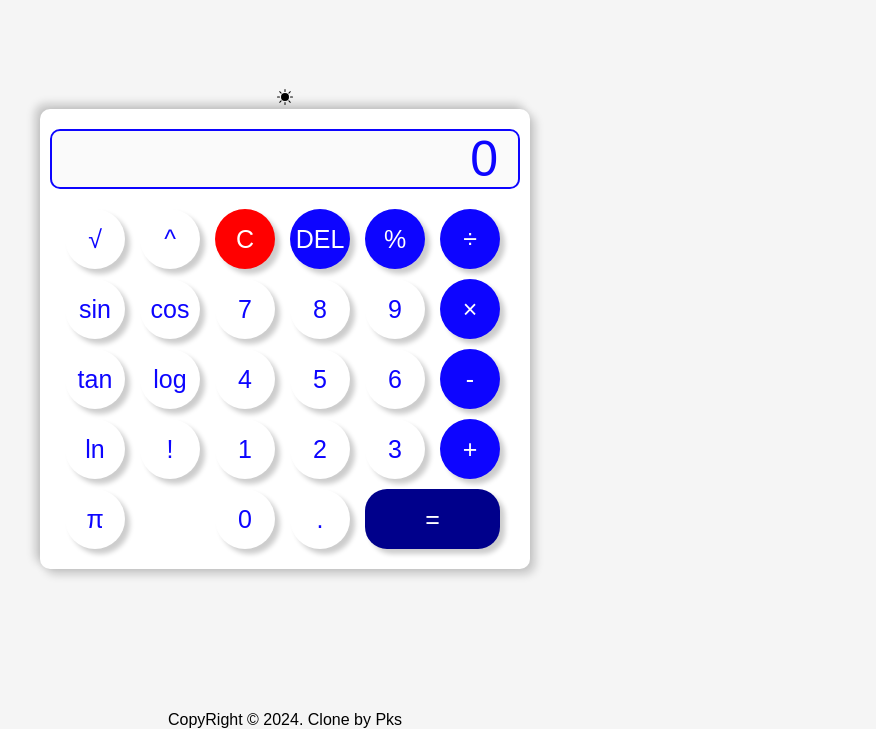
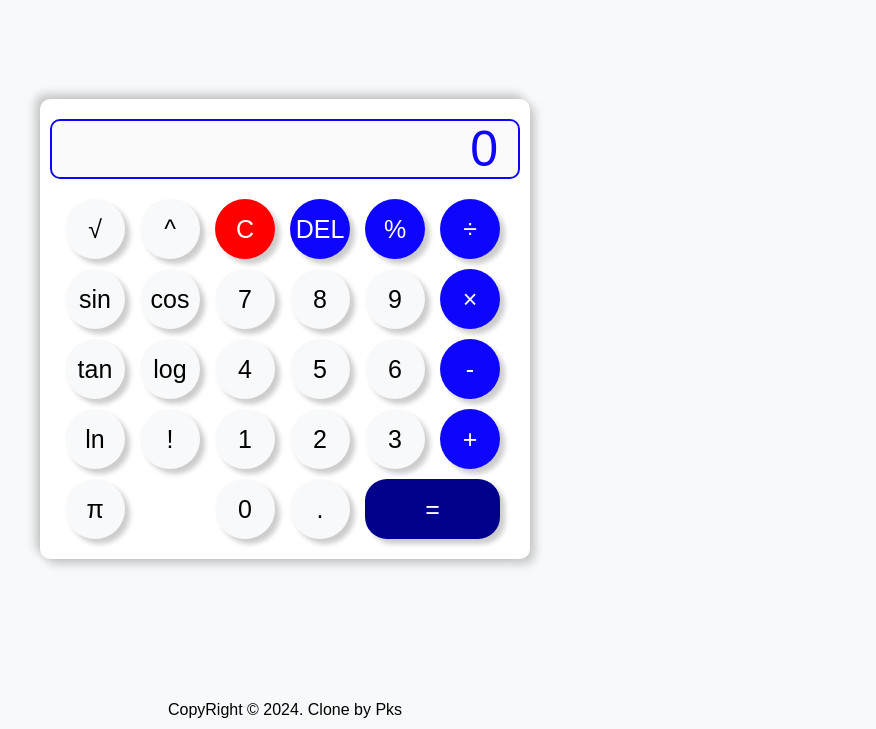
Before and after one commit to PraweenSoni/calculator_project-, a plain HTML site: page index.html in a window 1280 px wide. Shown: the part 71-800 px from the top of the page, without its empty margins (355-1231 px from the left). Drawn offline with Linux system fonts and the light colour scheme.

Commit message:
Dark mode Button css

```diff
--- a/style.css
+++ b/style.css
@@ -1,5 +1,17 @@
 :root {
   --main-color: #0d05ff;
+  --bg-color: #f8f9fa;
+  --cal-bg-color: #fff;
+  --t-color: #000000;
+  --btn-color: #f8f9fa;
+}
+
+.darktheme{
+   /* --main-color: #413bff; */
+   --bg-color: #1a1b1b;
+   --cal-bg-color: #2b3035;
+   --t-color: #fff;
+   --btn-color: #1a1a1a;
 }
 
 * {
@@ -16,16 +28,27 @@ body {
   align-items: center;
   flex-direction: column;
   position: relative;
-  background-color: whitesmoke;
+  background-color: var(--bg-color);
 }
 
+header{
+  position: absolute;
+  top: 30px;
+  right: 80px;
+}
+header nav div svg{
+  color: var(--t-color);
+  height: 25px;
+  width: 25px;
+  cursor: pointer;
+}
 .container {
   width: 490px;
   padding: 20px 10px;
   border-radius: 10px;
   box-shadow: 5px 5px 10px rgba(0, 0, 0, 0.2),
     -5px -5px 10px rgba(0, 0, 0, 0.2);
-    background-color: white;
+    background-color: var(--cal-bg-color);
 }
 
 .output {
@@ -81,9 +104,10 @@ input[type="number"] {
   height: 60px;
   border-radius: 50%;
   font-size: 25px;
-  color: var(--main-color);
-  background-color: #fff;
-  box-shadow: 5px 5px 5px rgba(0, 0, 0, 0.2)
+  color: var(--t-color);
+  background-color: var(--btn-color);
+  box-shadow: 5px 5px 5px rgba(0, 0, 0, 0.2);
+  cursor: pointer;
 }
 
 .btns button.funbtn {
@@ -98,10 +122,11 @@ input[type="number"] {
 }
 
 .btns button:hover, .scien button:hover{
- background-color: lightblue;
+ background-color: #0d05ff61;
 }
 
 footer {
   position: absolute;
-  bottom: 0;
+  bottom: 10px;
+  color: var(--t-color);
 }
```
